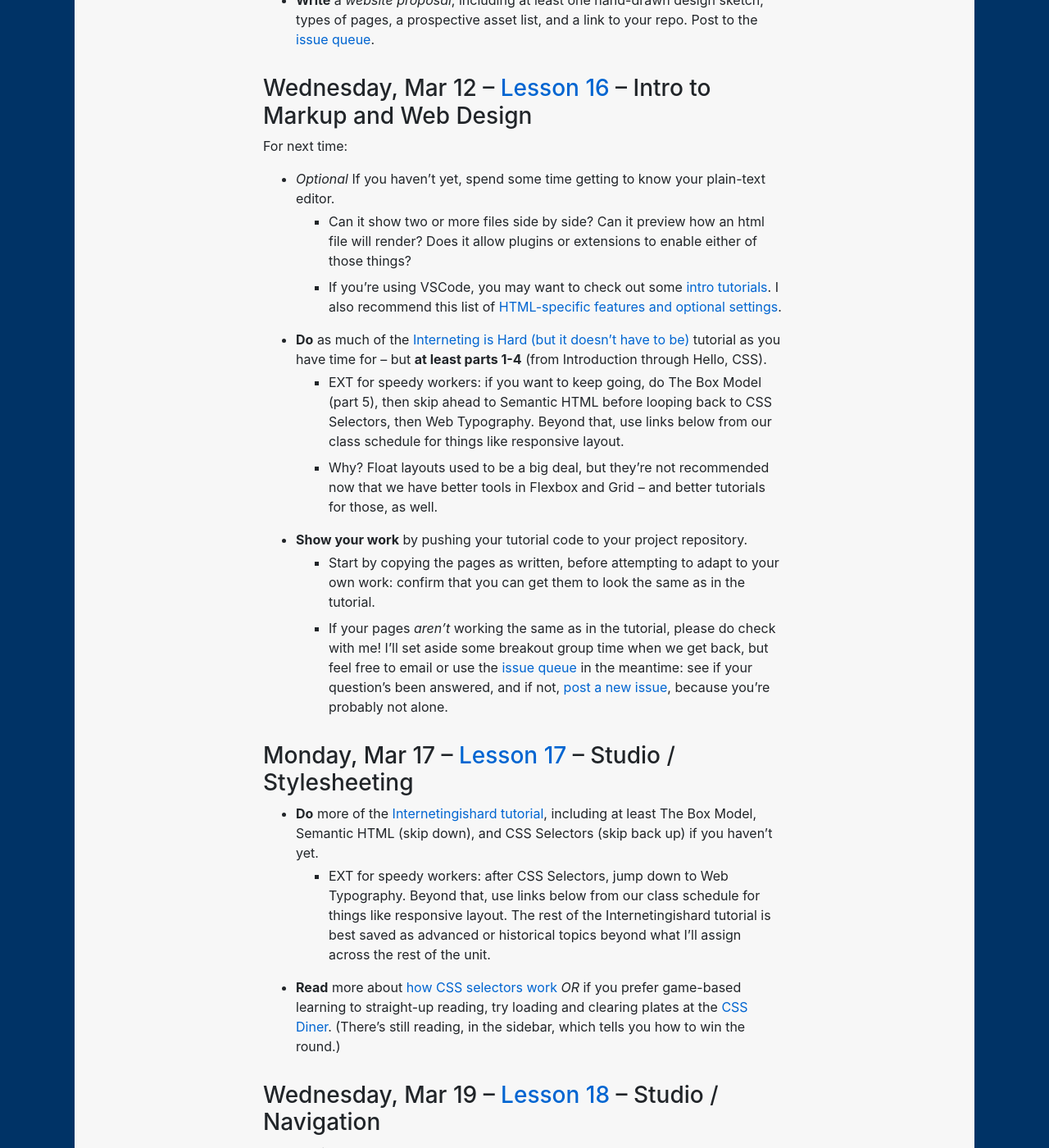
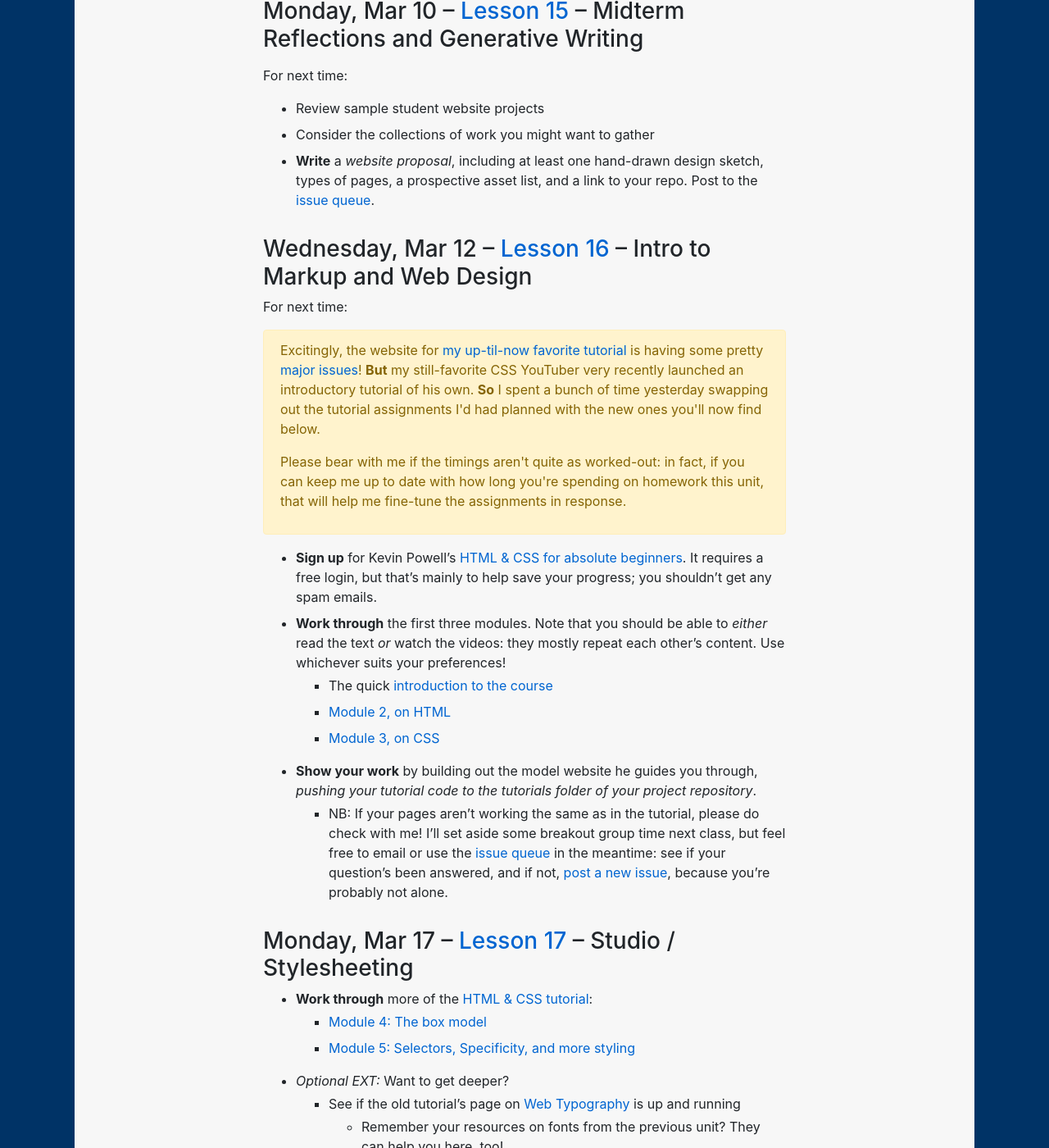
Before and after one commit to benmiller314/cdm2025spring, a Jekyll site: the page built from schedule.md, in a window 1280 px wide and 1400 px high, scrolled down 8434 px. Shown: the whole window at 82% size. Built offline with Jekyll 4.4.1, drawn with Linux system fonts in a browser that asks for light colours; our own code applies the rules of GitHub Pages for plain Markdown files; some of the changed text lies outside the part shown.

Commit message:
integrate Kevin Powell's tutorial
in place of Interneting Is Hard, since the latter keeps having site configuration issues that make it unreliable. And it's getting kind of outdated anyway. Even if it is lovely. Sigh.

```diff
--- a/schedule.md
+++ b/schedule.md
@@ -233,7 +233,9 @@ For next time:
 * By **noon on Monday,** post a prose reflection to <a href="{{site.github.issues_url}}">the issue queue</a> that incorporates screenshots of your feedback and of your project workspace as it developed.
     - Annotations on these screenshots are optional but I've found them helpful in the past, and you might, too.
 <!-- BEN HW: Choose sample student website projects to assign. Focus on work by people without prior experience – including Lynn Priestley's tea shop -->
-
+* *Optional* If you haven't yet, spend some time getting to know your plain-text editor.
+  - Can it show two or more files side by side? Can it preview how an html file will render? Does it allow plugins or extensions to enable either of those things?
+  - If you're using VSCode, you may want to check out some [intro tutorials](https://www.youtube.com/playlist?list=PLj6YeMhvp2S5UgiQnBfvD7XgOMKs3O_G6). I also recommend this list of [HTML-specific features and optional settings](https://code.visualstudio.com/docs/languages/html).
 
 <div class="alert alert-warning">
 <strong>Spring break!</strong> No classes on March 3rd or 5th. NB: If you need to <a href="https://www.cgs.pitt.edu/advising/withdrawal-courses">withdraw</a> from any class, forms are due by email no later than end-of-business on Tuesday, March 11.
@@ -255,25 +257,21 @@ For next time:
 
 <a id="current"/>
 <h3>Wednesday, Mar 12 – <a href="plans/lesson-16" id="lesson-16">Lesson 16</a> – Intro to Markup and Web Design</h3>
-<!--
-BEN HW:
-  * Record and post screencast on <nav><ul><li><a>, removing bullets, and resizing with padding. Then update the HW for after break to include this.
-  * Record and post a screencast of building a CSS layout from an offline sketch
--->
 
 For next time:
 
-<!-- NEW AFTER 2023spring: Add semantic HTML tutorial now instead of later! -->
+<div class="alert alert-warning">
+    <p>Excitingly, the website for <a href="https://web.archive.org/web/20220809145153/https://internetingishard.netlify.app/html-and-css/">my up-til-now favorite tutorial</a> is having some pretty <a href="https://internetingishard.netlify.app/html-and-css/">major issues</a>! <strong>But</strong> my still-favorite <span title="don't mock me, it's totally a thing">CSS YouTuber</span> very recently launched an introductory tutorial of his own. <strong>So</strong> I spent a bunch of time yesterday swapping out the tutorial assignments I'd had planned with the new ones you'll now find below.</p>
+    <p>Please bear with me if the timings aren't quite as worked-out: in fact, if you can keep me up to date with how long you're spending on homework this unit, that will help me fine-tune the assignments in response.</p>
+</div>
 
-* *Optional* If you haven't yet, spend some time getting to know your plain-text editor.
-  - Can it show two or more files side by side? Can it preview how an html file will render? Does it allow plugins or extensions to enable either of those things?
-  - If you're using VSCode, you may want to check out some [intro tutorials](https://www.youtube.com/playlist?list=PLj6YeMhvp2S5UgiQnBfvD7XgOMKs3O_G6). I also recommend this list of [HTML-specific features and optional settings](https://code.visualstudio.com/docs/languages/html).
-* **Do** as much of the [Interneting is Hard (but it doesn't have to be)](https://internetingishard.netlify.app/html-and-css/) tutorial as you have time for – but **at least parts 1-4** (from Introduction through Hello, CSS).
-    - EXT for speedy workers: if you want to keep going, do The Box Model (part 5), then skip ahead to Semantic HTML before looping back to CSS Selectors, then Web Typography. Beyond that, use links below from our class schedule for things like responsive layout.
-    - Why? Float layouts used to be a big deal, but they're not recommended now that we have better tools in Flexbox and Grid – and better tutorials for those, as well.
-* **Show your work** by pushing your tutorial code to your project repository.
-  * Start by copying the pages as written, before attempting to adapt to your own work: confirm that you can get them to look the same as in the tutorial.
-  * If your pages *aren't* working the same as in the tutorial, please do check with me! I'll set aside some breakout group time when we get back, but feel free to email or use the [issue queue]({{site.github.issues_url}}) in the meantime: see if your question's been answered, and if not, [post a new issue]({{site.github.issues_url}}/new/choose), because you're probably not alone.
+* **Sign up** for Kevin Powell's [HTML & CSS for absolute beginners](https://learn.kevinpowell.co/course/html-css-for-absolute-beginners). It requires a free login, but that's mainly to help save your progress; you shouldn't get any spam emails.
+* **Work through** the first three modules. Note that you should be able to *either* read the text *or* watch the videos: they mostly repeat each other's content. Use whichever suits your preferences!
+    - The quick [introduction to the course](https://learn.kevinpowell.co/course/html-css-for-absolute-beginners/1-introduction/1-welcome-to-the-course)
+    - [Module 2, on HTML](https://learn.kevinpowell.co/course/html-css-for-absolute-beginners/2-html/1-the-languages-that-make-up-the-web)
+    - [Module 3, on CSS](https://learn.kevinpowell.co/course/html-css-for-absolute-beginners/3-css/1-what-is-css)
+* **Show your work** by building out the model website he guides you through, _pushing your tutorial code to the tutorials folder of your project repository_.
+  * NB: If your pages aren't working the same as in the tutorial, please do check with me! I'll set aside some breakout group time next class, but feel free to email or use the [issue queue]({{site.github.issues_url}}) in the meantime: see if your question's been answered, and if not, [post a new issue]({{site.github.issues_url}}/new/choose), because you're probably not alone.
 
 <!-- * *Optionally* bring headphones for sonic isolation during studio time -->
 
@@ -282,9 +280,9 @@ For next time:
 
 <!--
 
-EXT: Self-paced tutorialing, using the lessons to build prelim pages of your own. That is, once you have the tutorial working, try swapping in your own content for the tutorial's: an about page, an image or two, a linked credits page. And if not today, then Thursday
+EXT: Self-paced tutorialing, using the lessons to build prelim pages of your own. That is, once you have the tutorial working, try swapping in your own content for the tutorial's: an about page, an image or two, a linked credits page. And if not today, then next time
 
-NEW AFTER 2020fall: Troubleshoot with Ben in a breakout room if your content doesn't work like the tutorial's.
+Troubleshoot with Ben if your content doesn't work like the tutorial's.
 
 NEW AFTER 2023spring: Suggest the Web Typography lesson as an EXT, and then as a priority for in-class work next class.
 
@@ -292,22 +290,29 @@ EXT: [Improve Your Designs With The Principles Of Continuation And Common Fate (
 
 -->
 
-* **Do** more of the [Internetingishard tutorial](https://internetingishard.netlify.app/html-and-css/), including at least The Box Model, Semantic HTML (skip down), and CSS Selectors (skip back up) if you haven't yet.
-    - EXT for speedy workers: after CSS Selectors, jump down to Web Typography. Beyond that, use links below from our class schedule for things like responsive layout. The rest of the Internetingishard tutorial is best saved as advanced or historical topics beyond what I'll assign across the rest of the unit.
-* **Read** more about [how CSS selectors work](https://css-tricks.com/how-css-selectors-work/) *OR* if you prefer game-based learning to straight-up reading, try loading and clearing plates at the [CSS Diner](https://flukeout.github.io/). (There's still reading, in the sidebar, which tells you how to win the round.)
-<!-- * **View** screencast on using <nav><ul><li></a> and CSS to remove bullets ... and to resize the <a> directly using padding. Point out that this is a direct application of the Box Model. -->
+* **Work through** more of the [HTML & CSS tutorial](https://learn.kevinpowell.co/course/html-css-for-absolute-beginners):
+    - [Module 4: The box model](https://learn.kevinpowell.co/course/html-css-for-absolute-beginners/4-the-box-model/1-everything-is-a-box)
+    - [Module 5: Selectors, Specificity, and more styling](https://learn.kevinpowell.co/course/html-css-for-absolute-beginners/5-selectors-specificity-and-more-styling/1-time-for-version-2)
+* _Optional EXT:_ Want to get deeper?
+    - See if the old tutorial's page on [Web Typography](https://internetingishard.netlify.app/html-and-css/web-typography/) is up and running
+        - Remember your resources on fonts from the previous unit? They can help you here, too!
+    - Read more about [how CSS selectors work](https://css-tricks.com/how-css-selectors-work/)
+    - Try loading and clearing plates at the [CSS Diner](https://flukeout.github.io/).
 
 
 <h3>Wednesday, Mar 19 – <a href="plans/lesson-18" id="lesson-18">Lesson 18</a> – Studio / Navigation</h3>
 
-<!-- Make sure everyone knows how to make a navigation menu using <nav><ul><li><a>. -->
+<!-- Make sure everyone knows how to make a navigation menu using <nav><ul><li><a>.
+-->
 
 For next time:
 
 * **View** Kevin Powell's video on [5 simple tips to making responsive layouts the easy way](https://www.youtube.com/watch?v=VQraviuwbzU&list=PL4-IK0AVhVjM6kuUoUexfmnD8vHtZkXdd&index=4) (runtime: 15:53 at 1x speed)
-* **Do** the Internetingishard tutorial on Web Typography if you haven't yet.
-    - Remember your resources on fonts from the previous unit? They can help you here, too!
 * **Compose and push** a _first draft_ of your website: a beginning, focused on html content and mobile (i.e. minimal) design.
+* _Recommended EXT:_ **Read** [Getting Started with the Google Fonts API](https://developers.google.com/fonts/docs/getting_started) and recall your knowledge of font choices from the visual unit to **choose** one main body font and one main header font (or consciously keep them the same, but at different weights / font sizes)
+* _EXT for eager readers:_ Want still more advice?
+    - Dive back into design principles: [Improve Your Designs With The Principles Of Continuation And Common Fate (Part Three)](https://www.smashingmagazine.com/2016/05/improve-your-designs-with-the-principles-of-continuation-and-common-fate-part-three/)
+    - Get into the weeds with web fonts: [Choosing web fonts: A beginner's all-in-one guide](https://fonts.google.com/knowledge/choosing_type/choosing_web_fonts_beginners_guide)
 
 
 <h3>Monday, Mar 24 – <a href="plans/lesson-19" id="lesson-19">Lesson 19</a> – Web Unit Studio / Deployment</h3>
@@ -323,11 +328,16 @@ For next time:
 
 For next time:
 
-* **Read** Josh Comeau's [Interactive Guide to Flexbox](https://www.joshwcomeau.com/css/interactive-guide-to-flexbox/) and [Interactive Guide to CSS Grid](https://www.joshwcomeau.com/css/interactive-guide-to-grid/)
-    - EXT: Want some layout templates and examples? Try Powell's follow-up video on some common patterns, [Useful & Responsive Layouts, no Media Queries required](https://www.youtube.com/watch?v=p3_xN2Zp1TY).
-    - EXT: Want even *more* layout templates and examples? Try Rachel Andrew's [Grid By Example](https://gridbyexample.com/patterns/), which also has video tutorials.<!-- * **Test** your skills with https://flexboxfroggy.com/  - As a reminder, you should **write out the exercises in the tutorials** and push them to your repository – probably in the tutorials subfolder. Once you have them working as presented, feel free to update them to test out ideas for your own site! But do try to confirm you can get them working first. HTML, like all code, is fiddly: punctuation (including spaces) matters for things like close-tags and CSS selectors. -->
-* **Compose and push** a _second draft_, now adding or updating desktop layout.
+* **Work through** tutorial [Module 6: Layouts](https://learn.kevinpowell.co/course/html-css-for-absolute-beginners/6-layouts/1-creating-layouts-with-css)
+    - NB: when you get to [Flexible layouts with Flexbox](https://learn.kevinpowell.co/course/html-css-for-absolute-beginners/6-layouts/5-flexible-layouts-with-flexbox), there's a typo in the first interactive code block: he says there are two layouts, one using grid and one using flex, but the HTML only has one. You can fix it with a little copy-paste! Just edit the class on the outer `div` so you have one `<div class="flex">` and one `<div class="grid">`.
+* Also **watch** Powell's [Useful & Responsive Layouts, no Media Queries required](https://www.youtube.com/watch?v=p3_xN2Zp1TY).
+* **Compose and push** a _second draft_, now adding or updating layout for larger screens (i.e. desktop).
     - **Email me with any questions**, noting that I can help fastest if you include screenshots and links to your site/repo. Better yet, [create a New Issue]({{site.github.issues_url}}/new/choose)! Then my answer to you can help others, too.
+
+* EXT: Here are some things I was _planning_ to assign before I switched to the new tutorial. They're still great, and get into more depth than the Layouts tutorial does, but I'll make them _optional_ now:
+    - Josh Comeau's [Interactive Guide to Flexbox](https://www.joshwcomeau.com/css/interactive-guide-to-flexbox/) and [Interactive Guide to CSS Grid](https://www.joshwcomeau.com/css/interactive-guide-to-grid/)
+    - (This was always an EXT:) Want even *more* layout templates and examples? Try Rachel Andrew's [Grid By Example](https://gridbyexample.com/patterns/), which also has video tutorials.<!-- * **Test** your skills with https://flexboxfroggy.com/  - As a reminder, you should **write out the exercises in the tutorials** and push them to your repository – probably in the tutorials subfolder. Once you have them working as presented, feel free to update them to test out ideas for your own site! But do try to confirm you can get them working first. HTML, like all code, is fiddly: punctuation (including spaces) matters for things like close-tags and CSS selectors. -->
+
 <!-- A full, workshop-ready draft of your website project is due in one week. -->
 
 <h3>Wednesday, Mar 26 – <a href="plans/lesson-20" id="lesson-20">Lesson 20</a> – Web Unit Criteria and Stretch Goals / Studio</h3>
@@ -349,11 +359,11 @@ For next time:
 <h3>Monday, Mar 31 – <a href="plans/lesson-21" id="lesson-21">Lesson 21</a> – Web Unit Workshop </h3>
 For next time:
 
-* Optionally, **write** one more blog post about what you'd like to do in our final / integrative unit. What further possibilities might you want to explore? Or what do you know you won't have time for now, but maybe could look into and build toward by the end of the term? NB: If you're interested in finding people to collaborate with, this is a good time to make a pitch!
-    - Post this to <a href="{{site.github.issues_url}}">the issue queue</a>, as usual
 * Continue to **save, commit, and push** toward your project, incorporating feedback from partners.
     - If you didn't get feedback, please **let me know** asap!
     - If you haven't finished *giving* feedback, please do so asap, and no later than noon on Wednesday for full credit.
+* Optionally, **write** one more blog post about what you'd like to do in our final / integrative unit. What further possibilities might you want to explore? Or what do you know you won't have time for now, but maybe could look into and build toward by the end of the term? NB: If you're interested in finding people to collaborate with, this is a good time to make a pitch!
+    - Post this to <a href="{{site.github.issues_url}}">the issue queue</a>, as usual
 
 <!-- <div class="alert alert-danger">
 <span style="color: #c51100;">Heads up: This will be a <strong>fully asynchronous</strong> workshop. See lesson plan for details, but please try to leave your feedback <em>by Thursday morning if possible</em>, so your classmates have the studio time to revise with your input in mind. If you can finish by the end of our usual classtime, all the better!</span>
```
Also changed, not shown: old-plans/lesson-16.md (+7 -3 lines), powell-units.md (added, +16 -0 lines).
